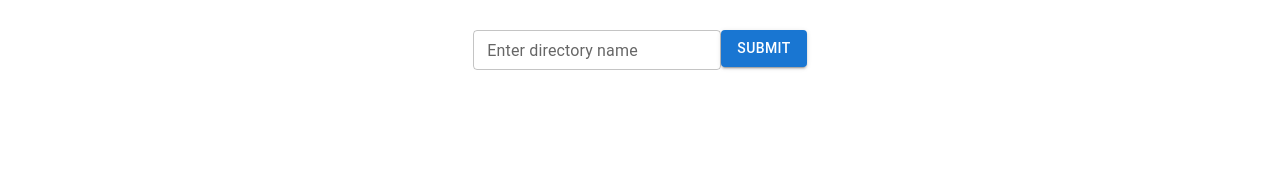
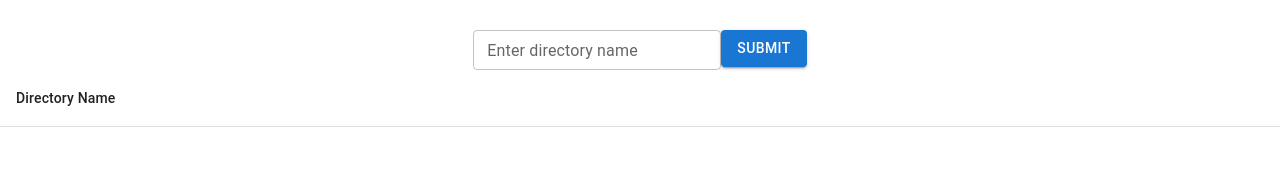
Before and after one commit to gekoparty/reactreaddirs, a React (Create React App) app in the folder frontend/: page / in a window 1280 px wide. Shown: the top 177 px of the page. Built offline with nearby package versions, Linux system fonts and the light colour scheme.

Commit message:
added table, and modified backend

```diff
--- a/frontend/src/components/selectDirectoryForm.js
+++ b/frontend/src/components/selectDirectoryForm.js
@@ -3,9 +3,10 @@ import axios from 'axios';
 import { Formik, Form, Field } from 'formik';
 import Button from '@mui/material/Button';
 import TextField from '@mui/material/TextField';
+import Table from '@mui/material/Table'
 
 import FormControl from '@mui/material/FormControl';
-import { InputLabel } from '@mui/material';
+import { InputLabel, TableBody,TableHead, TableRow,TableCell } from '@mui/material';
 
 
 
@@ -27,6 +28,7 @@ const SelectDirectoryForm = () => {
 
 
   return (
+    <>
     <Formik
       initialValues={{
         directory: '',
@@ -56,6 +58,21 @@ const SelectDirectoryForm = () => {
         </Form>
       )}
     </Formik>
+    <Table>
+    <TableHead>
+      <TableRow>
+        <TableCell>Directory Name</TableCell>
+      </TableRow>
+    </TableHead>
+    <TableBody>
+    {directories.map(({ key, name }) => (
+    <TableRow key={key}>
+      <TableCell>{name}</TableCell>
+    </TableRow>
+  ))}
+    </TableBody>
+  </Table>
+  </>
   );
 };
 
```
Also changed, not shown: 1 other file (tests, documents, lock files or other folders).
